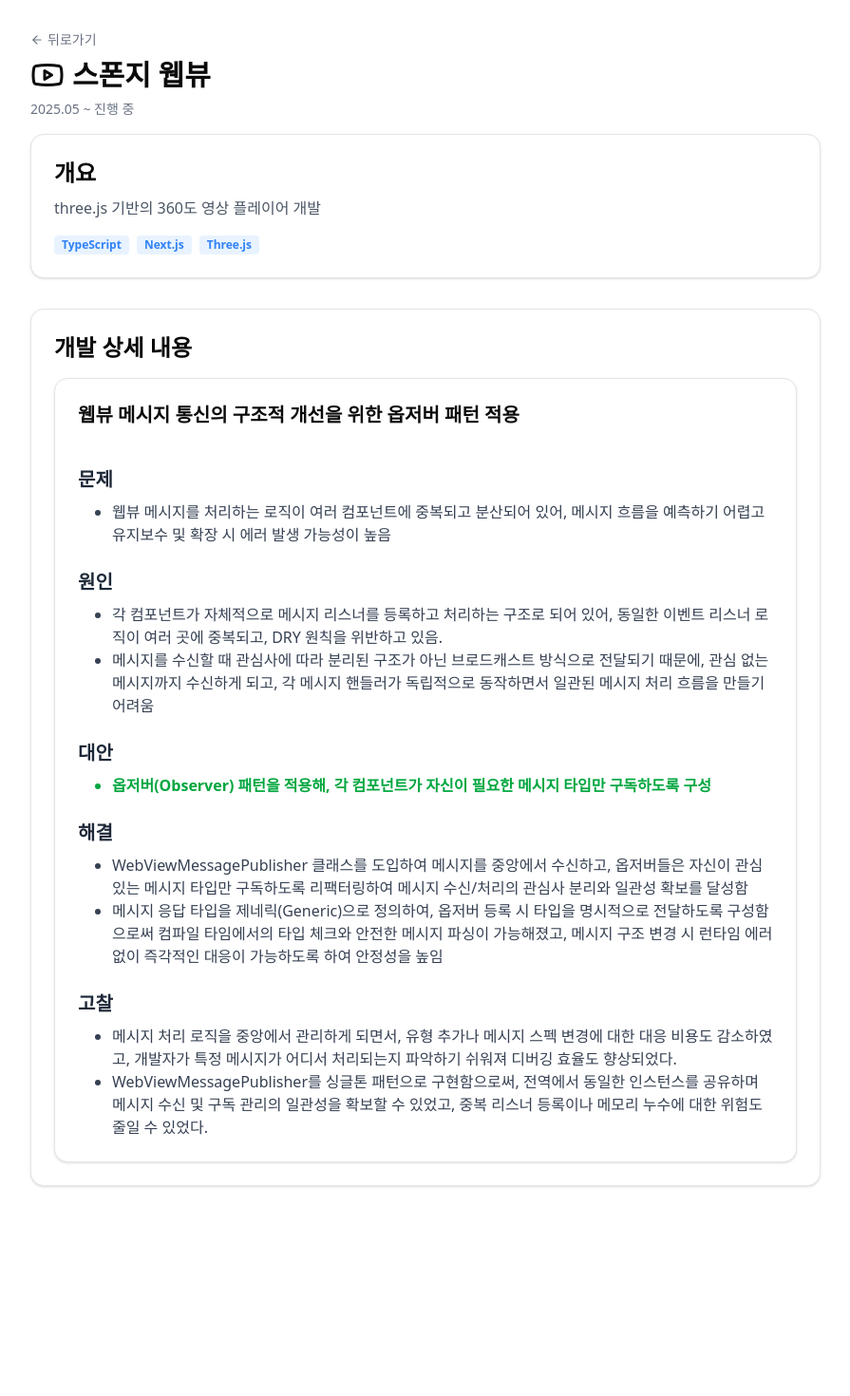
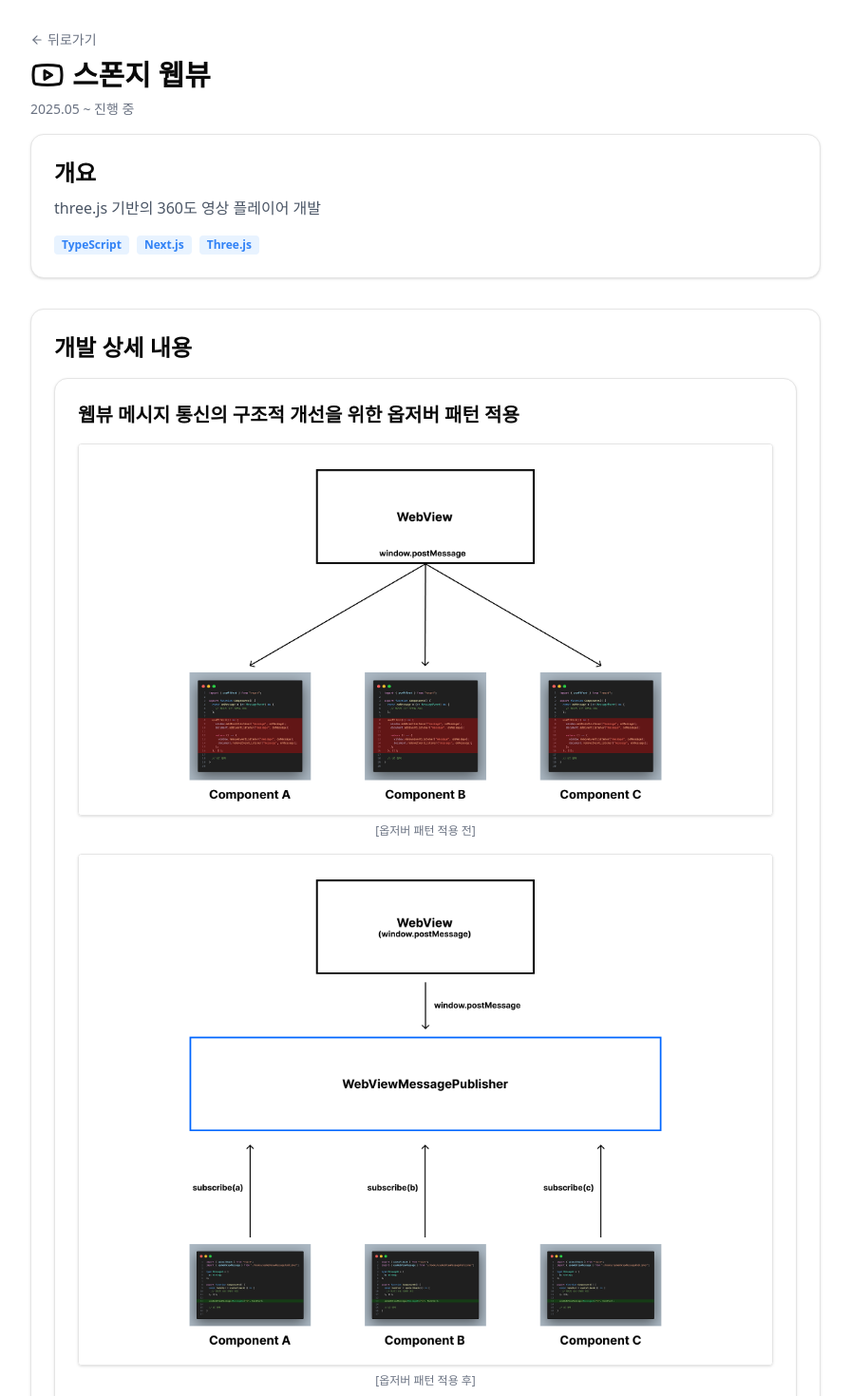
Before and after one commit to BangDori/bangdori-portfolio, a Next.js app: page /experience/sponjy-webview in a window 1280 px wide. Shown: the top 1470 px of the page at 95% size, without its empty margins (192-1087 px from the left). Before the commit the page ends 1313 px from the top, so only its background shows below. Built offline with nearby package versions, Linux system fonts and the light colour scheme.

Commit message:
옵저버 패턴 이미지 적용

```diff
--- a/constants/webview.ts
+++ b/constants/webview.ts
@@ -1,7 +1,16 @@
 const webviewDetail = [
   {
     title: '웹뷰 메시지 통신의 구조적 개선을 위한 옵저버 패턴 적용',
-    images: [],
+    images: [
+      {
+        src: '/webview/observer-pattern-before.png',
+        caption: '[옵저버 패턴 적용 전]',
+      },
+      {
+        src: '/webview/observer-pattern-after.png',
+        caption: '[옵저버 패턴 적용 후]',
+      },
+    ],
     problem:
       '웹뷰 메시지를 처리하는 로직이 여러 컴포넌트에 중복되고 분산되어 있어, 메시지 흐름을 예측하기 어렵고 유지보수 및 확장 시 에러 발생 가능성이 높음',
     cause: [
```
Also changed, not shown: public/webview/observer-pattern-after.png (added), public/webview/observer-pattern-before.png (added).
